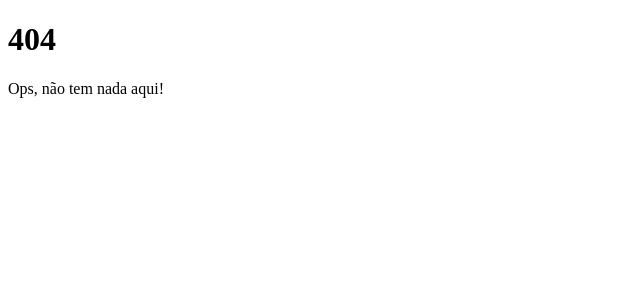
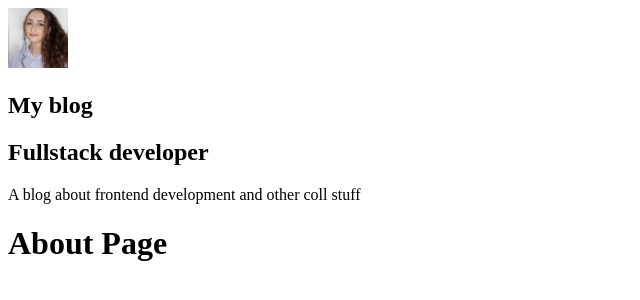
Before and after one commit to juliastefanoni/my-blog, a Gatsby site: page /about in a window 1280 px wide. Before the commit this address had no page. Shown: the whole page, without its empty margins (0-640 px from the left). Built offline with nearby package versions, Linux system fonts and the light colour scheme; Gatsby itself is replaced by a stand-in of ours.

Commit message:
Add configurations Adding GraphQL Playground, useStaticQuery and Gatsby-image

```diff
--- a/gatsby-config.js
+++ b/gatsby-config.js
@@ -1,6 +1,7 @@
 module.exports = {
   siteMetadata: {
     title: `My blog`,
+    position: `Fullstack developer`,
     description: `A blog about frontend development and other coll stuff`,
     author: `@myblog`,
   },
@@ -24,7 +25,6 @@
         background_color: `#663399`,
         theme_color: `#663399`,
         display: `minimal-ui`,
-        icon: ``, // This path is relative to the root of the site.
       },
     },
     // this (optional) plugin enables Progressive Web App + Offline functionality
--- a/package.json
+++ b/package.json
@@ -19,6 +19,7 @@
     "react-helmet": "^6.1.0"
   },
   "devDependencies": {
+    "cross-env": "^7.0.2",
     "prettier": "2.0.5"
   },
   "keywords": [
@@ -28,6 +29,7 @@
   "scripts": {
     "build": "gatsby build",
     "develop": "gatsby develop",
+    "develop:playground": "cross-env GATSBY_GRAPHQL_IDE=playground gatsby develop",
     "format": "prettier --write \"**/*.{js,jsx,ts,tsx,json,md}\"",
     "start": "npm run develop",
     "serve": "gatsby serve",
--- /dev/null
+++ b/src/components/Avatar/index.js
@@ -0,0 +1,23 @@
+import React from 'react';
+import { useStaticQuery, graphql } from 'gatsby';
+import Img from 'gatsby-image';
+
+const Avatar = () => {
+  const { avatarImage } = useStaticQuery(
+    graphql`
+      query {
+        avatarImage: file(relativePath: { eq: "profile.jpg" }) {
+          childImageSharp {
+            fixed(width: 60, height: 60) {
+              ...GatsbyImageSharpFixed
+            }
+          }
+        }
+      }
+    `
+  );
+
+  return <Img fixed={avatarImage.childImageSharp.fixed} />
+};
+
+export default Avatar;
--- /dev/null
+++ b/src/components/Profile/index.js
@@ -0,0 +1,33 @@
+import React from 'react';
+import { useStaticQuery, graphql } from 'gatsby';
+
+import Avatar from '../Avatar';
+
+const Profile = () => {
+  const {
+    site: {
+      siteMetadata : { title, position, description }
+    },
+  } = useStaticQuery(graphql`
+    query MySiteMetadata {
+      site {
+        siteMetadata {
+          title
+          description
+          position
+        }
+      }
+    }
+  `);
+
+  return (
+    <div className="Profile-wrapper">
+      <Avatar />
+      <h1> {title} </h1>
+      <h2> {position} </h2>
+      <p> {description} </p>
+    </div>
+  );
+}
+
+export default Profile;
--- a/src/components/layout.js
+++ b/src/components/layout.js
@@ -1,9 +1,14 @@
 import React from "react"
 import PropTypes from "prop-types"
+
+import Profile from './Profile';
 
 const Layout = ({ children }) => {
   return (
     <>
+      <aside>
+        <Profile />
+      </aside>
       <main>{children}</main>
     </>
   )
--- /dev/null
+++ b/src/pages/about.js
@@ -0,0 +1,13 @@
+import React from 'react';
+
+import Layout from "../components/layout";
+import SEO from "../components/seo";
+
+const AboutPage = () => (
+  <Layout>
+    <SEO title="About" />
+    <h1> About Page</h1>
+  </Layout>
+);
+
+export default AboutPage;
--- a/src/pages/index.js
+++ b/src/pages/index.js
@@ -1,7 +1,7 @@
-import React from "react"
+import React from "react";
 
-import Layout from "../components/layout"
-import SEO from "../components/seo"
+import Layout from "../components/layout";
+import SEO from "../components/seo";
 
 const IndexPage = () => (
   <Layout>
```
Also changed, not shown: src/images/profile.jpg (added), 1 other file.
